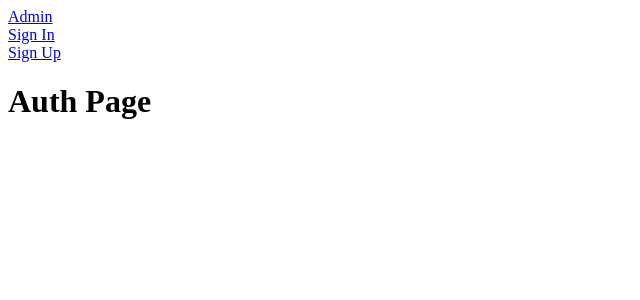
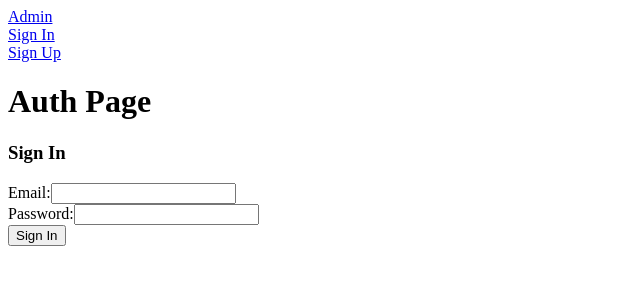
Before and after one commit to fidelman-study/adv-react-ljsru, a React (Create React App) app: page /auth in a window 1280 px wide. Shown: the top 300 px of the page, without its empty margins (0-640 px from the left). Built offline with nearby package versions, Linux system fonts and the light colour scheme.

Commit message:
add sign-in form

```diff
--- a/package.json
+++ b/package.json
@@ -12,6 +12,7 @@
     "react-router-dom": "^4.3.1",
     "react-scripts": "2.1.3",
     "redux": "^4.0.1",
+    "redux-form": "^8.1.0",
     "redux-logger": "^3.0.6",
     "redux-thunk": "^2.3.0"
   },
--- /dev/null
+++ b/src/components/auth/sign-in-form.js
@@ -0,0 +1,31 @@
+import React from 'react'
+import { reduxForm, Field } from 'redux-form'
+
+class SignInForm extends React.Component {
+    render() {
+        const { handleSubmit } = this.props
+
+        return (
+            <div>
+                <h3>Sign In</h3>
+                <form onSubmit={handleSubmit}>
+                    <div>
+                        Email:
+                        <Field name="email" component="input" />
+                    </div>
+                    <div>
+                        Password:
+                        <Field name="password" component="input" type="password" />
+                    </div>
+                    <button>
+                        Sign In
+                    </button>
+                </form>
+            </div>
+        )
+    }
+}
+
+export default reduxForm({
+    form: 'auth',
+})(SignInForm)
--- a/src/components/routes/auth.js
+++ b/src/components/routes/auth.js
@@ -1,9 +1,17 @@
 import React from 'react'
+import SignInForm from '../auth/sign-in-form'
 
 class AuthPage extends React.Component {
+    handleSignIn = ({ email, password }) => {
+        console.log(email, password)
+    }
+
     render() {
         return (
-            <h1>Auth Page</h1>
+            <div>
+                <h1>Auth Page</h1>
+                <SignInForm onSubmit={this.handleSignIn}/>
+            </div>
         )
     }
 }
--- a/src/redux/reducer.js
+++ b/src/redux/reducer.js
@@ -1,9 +1,11 @@
 import { combineReducers } from 'redux'
 import { connectRouter } from 'connected-react-router'
+import { reducer as form } from 'redux-form'
 import history from '../history'
-import auth from '../ducks/auth'
+import authReducer, { moduleName as authModule } from '../ducks/auth'
 
 export default combineReducers({
+    form,
     router: connectRouter(history),
-    auth,
+    [authModule]: authReducer,
 })
```
Also changed, not shown: 1 other file (tests, documents, lock files or other folders).
